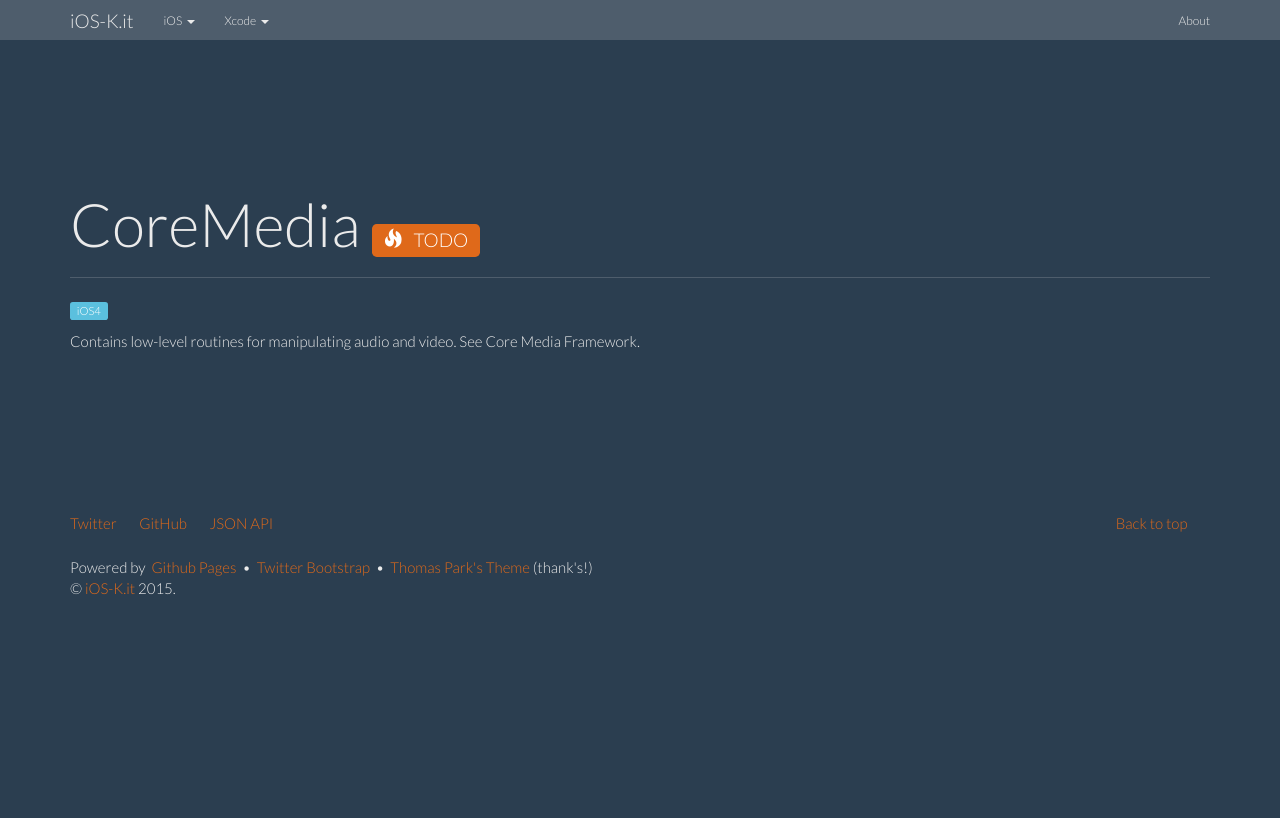
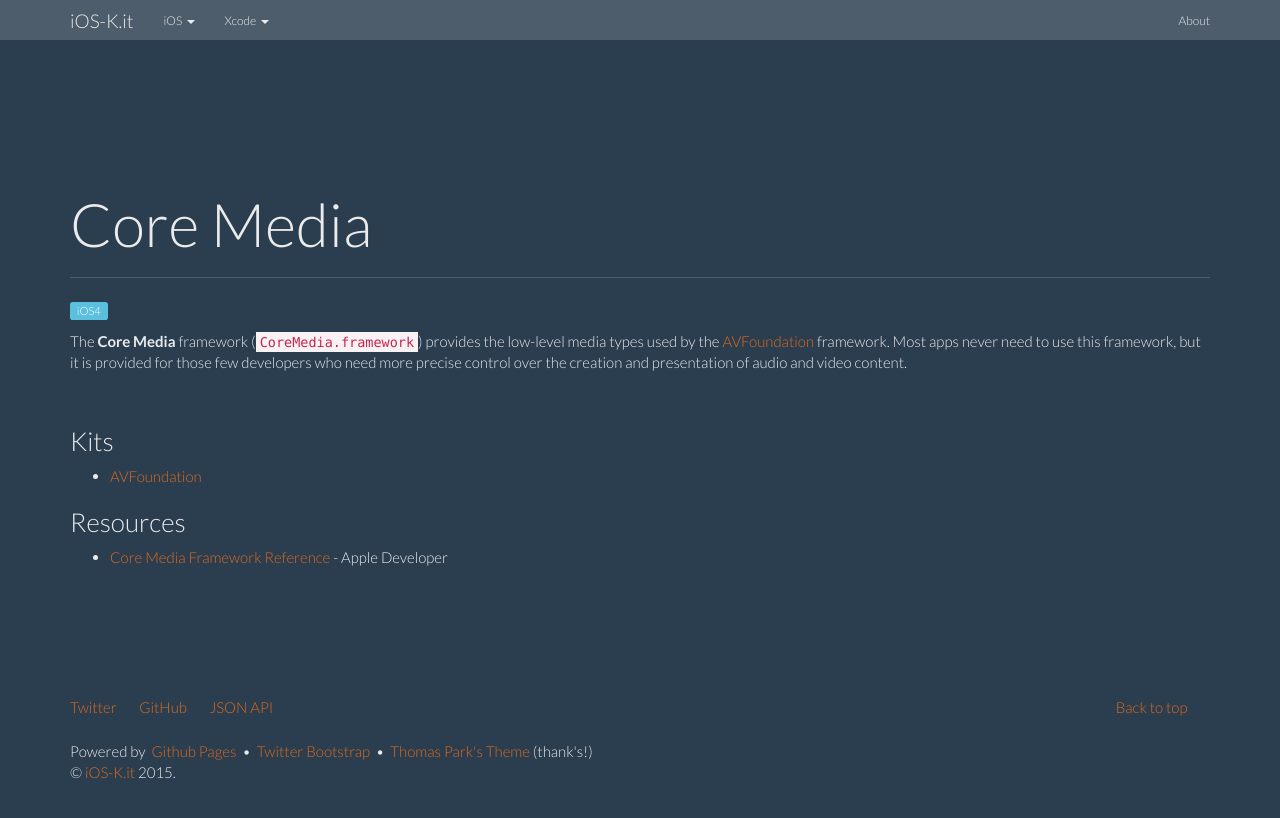
Before and after one commit to ioskit/ioskit.github.io, a Jekyll site: the page built from _kits/CoreMedia.md, in a window 1280 px wide. Shown: the top 818 px of the page. Built offline with Jekyll 4.4.1, drawn with Linux system fonts in a browser that asks for light colours; nearby versions of some CDN libraries.

Commit message:
Kit: CoreMedia.

```diff
--- a/_kits/CoreMedia.md
+++ b/_kits/CoreMedia.md
@@ -1,17 +1,21 @@
 ---
 layout: kit
-name: 'CoreMedia'
+name: 'Core Media'
 id: coremedia
-status: TODO
+status:
+type: kit
 since: iOS4
+icon__: /resources/images/kits/CoreAudio/core-audio.png
 prefixe: 'CM'
-link:
-abstract: "Contains low-level routines for manipulating audio and video. See Core Media Framework."
-links__:
+abstract: "Contains low-level routines for manipulating audio and video."
+kits:
+ - AVFoundation
+links:
  - link:
-     name: 'aaa'
-     url: bbb
-     description: 'ccc'
+     name: 'Core Media Framework Reference'
+     url: https://developer.apple.com/library/ios/documentation/CoreMedia/Reference/CoreMediaFramework/_index.html
+     description: ' - Apple Developer'
+     type: reference
 ---
 
-Contains low-level routines for manipulating audio and video. See Core Media Framework.
+The **Core Media** framework (`CoreMedia.framework`) provides the low-level media types used by the [AVFoundation](/AVFoundation) framework. Most apps never need to use this framework, but it is provided for those few developers who need more precise control over the creation and presentation of audio and video content.
```
Also changed, not shown: _kits/AVFoundation.md (+3 -2 lines).
